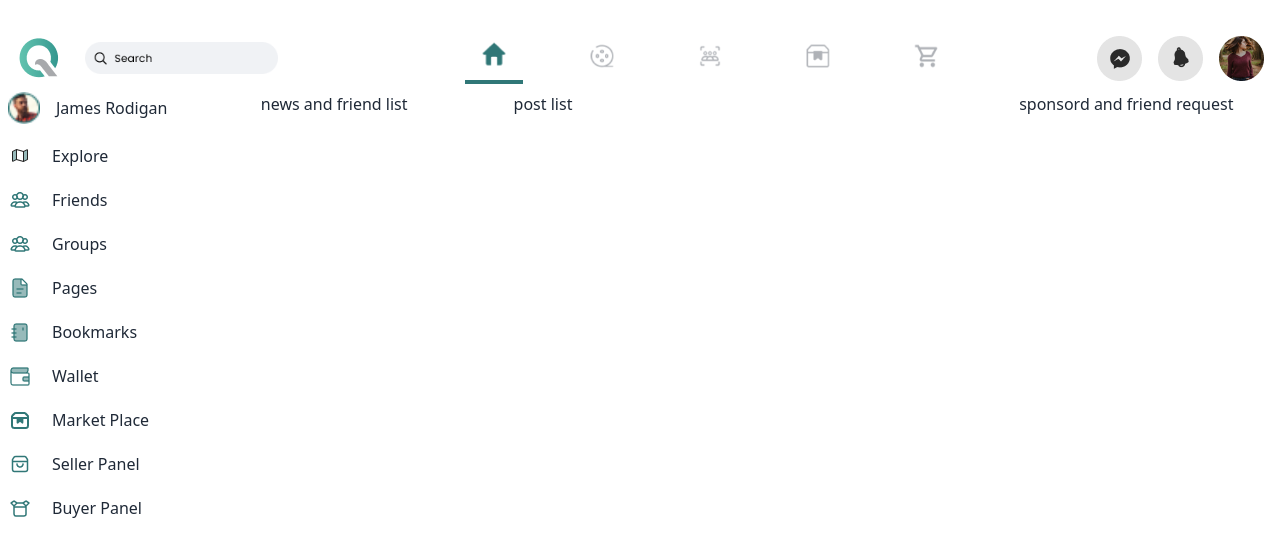
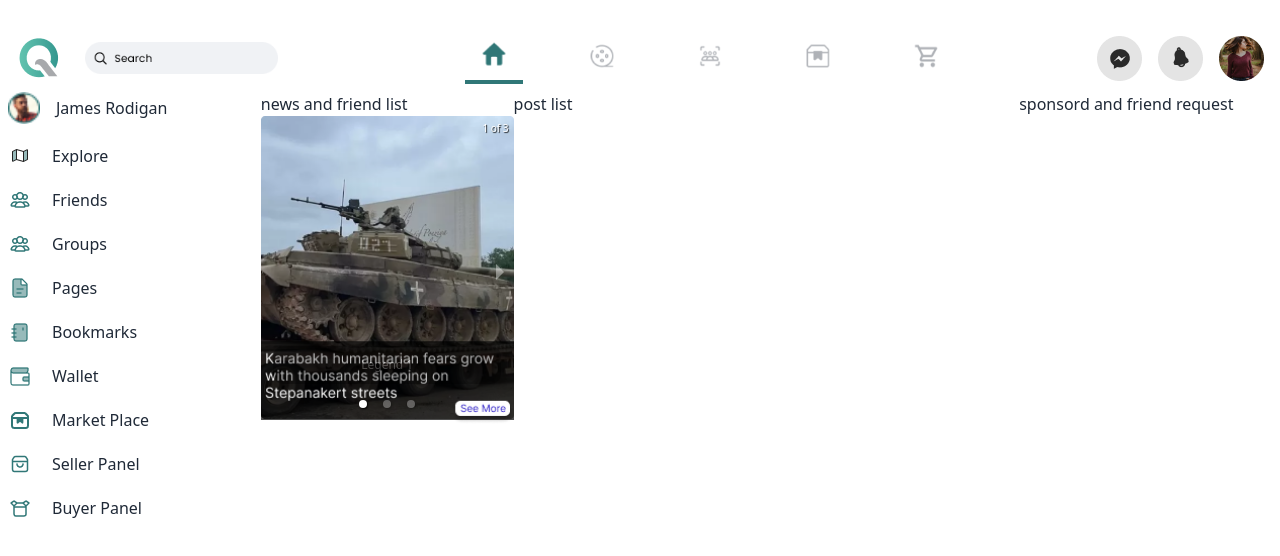
Before and after one commit to MahmudulMahi/QP-Frontend, a React (Vite) app: page / in a window 1280 px wide. Shown: the top 556 px of the page. Built offline with nearby package versions, Linux system fonts and the light colour scheme.

Commit message:
add carousel in home page

```diff
--- a/package.json
+++ b/package.json
@@ -15,6 +15,7 @@
     "react": "^18.3.1",
     "react-dom": "^18.3.1",
     "react-icons": "^5.2.1",
+    "react-responsive-carousel": "^3.2.23",
     "react-router-dom": "^6.24.1",
     "sort-by": "^1.2.0"
   },
--- /dev/null
+++ b/src/Pages/Home/Carousel/CarouselSection.jsx
@@ -0,0 +1,24 @@
+import React from 'react';
+import "react-responsive-carousel/lib/styles/carousel.min.css";
+import { Carousel } from 'react-responsive-carousel';
+import img1 from '../../../assets/homeimg/Group 1000003345.png'
+const CarouselSection = () => {
+  return (
+    <Carousel showThumbs={false}>
+    <div>
+        <img src={img1} />
+        <p className="legend">Legend 1</p>
+    </div>
+    <div>
+        <img src={img1} />
+        <p className="legend">Legend 2</p>
+    </div>
+    <div>
+        <img src={img1} />
+        <p className="legend">Legend 3</p>
+    </div>
+</Carousel>
+  );
+};
+
+export default CarouselSection;
--- a/src/Pages/Home/Home/Home.jsx
+++ b/src/Pages/Home/Home/Home.jsx
@@ -9,6 +9,7 @@ import menulogo6 from '../../../assets/homeimg/Box.png'
 import menulogo7 from '../../../assets/homeimg/Box_alt_light.png'
 import menulogo8 from '../../../assets/homeimg/Box_open_light.png'
 import MenuItem from '../../../components/Menuitem/MenuItem';
+import CarouselSection from '../Carousel/CarouselSection';
 
 
 const Home = () => {
@@ -38,6 +39,7 @@ const Home = () => {
       </div>
       <div className='col-span-2 '>
         <h2>news and friend list</h2>
+        <CarouselSection></CarouselSection>
       </div>
 
       <div className='col-span-4 '>
```
Also changed, not shown: src/assets/homeimg/Group 1000003345.png (added), 1 other file (tests, documents, lock files or other folders).
